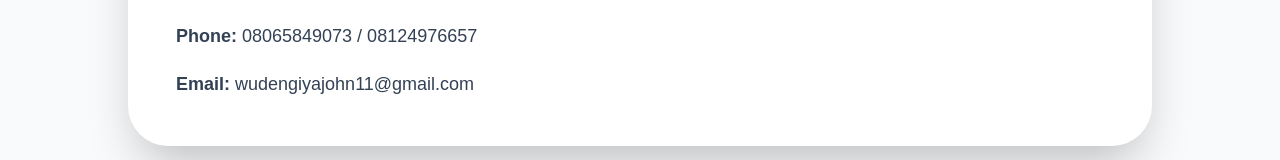
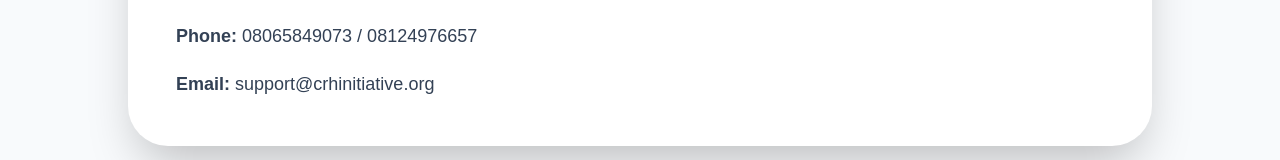
Before and after one commit to aminuastroboy/crhi-ngo, a Next.js app: page / in a window 1280 px wide. Shown: the part 3836-3996 px from the top of the page. Built offline with nearby package versions, Linux system fonts and the light colour scheme.

Commit message:
Update contact email in CRHIPlatform component

```diff
--- a/components/CRHIPlatform.tsx
+++ b/components/CRHIPlatform.tsx
@@ -200,7 +200,7 @@ export default function CRHIPlatform() {
           <div className="mt-10 space-y-5 text-lg text-slate-700">
             <p><strong>Address:</strong> No. 6 Jalingo Street, Yola Town, Adamawa State</p>
             <p><strong>Phone:</strong> 08065849073 / 08124976657</p>
-            <p><strong>Email:</strong> wudengiyajohn11@gmail.com</p>
+            <p><strong>Email:</strong> support@crhinitiative.org</p>
           </div>
         </div>
       </section>
```
